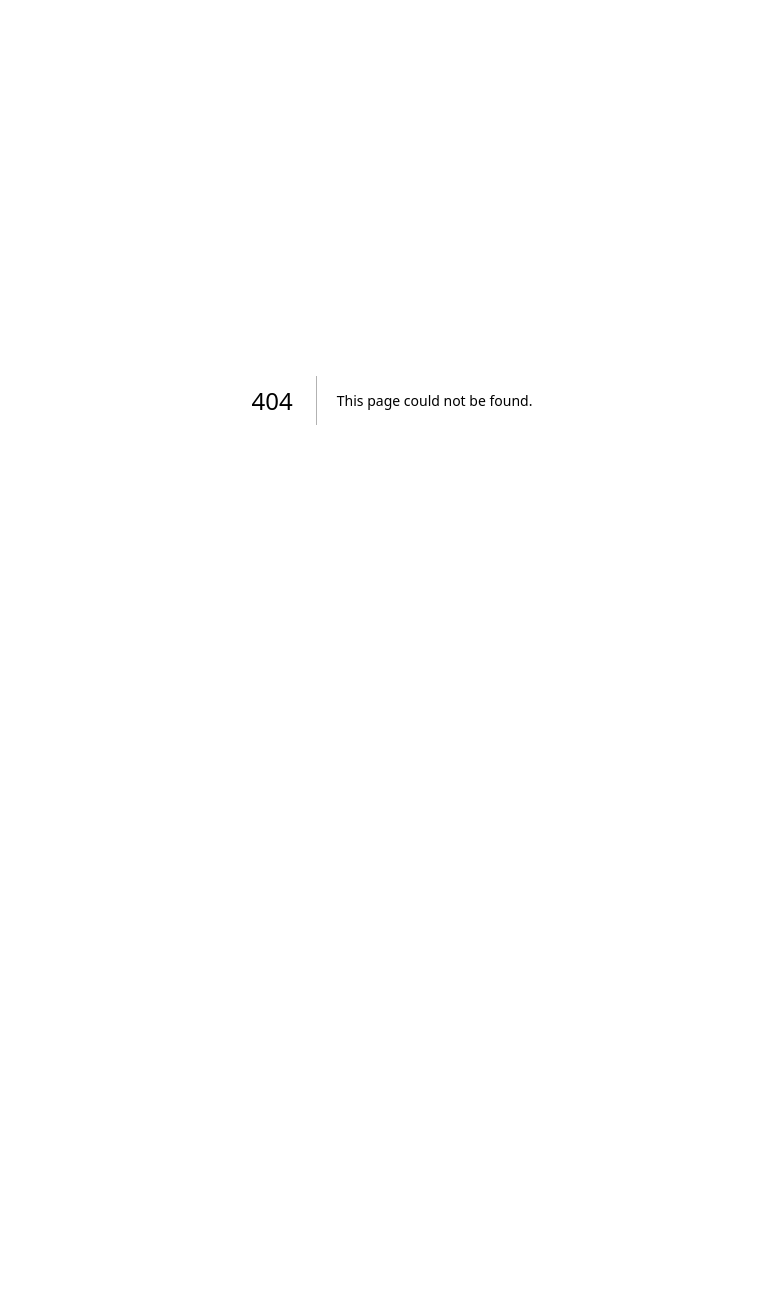
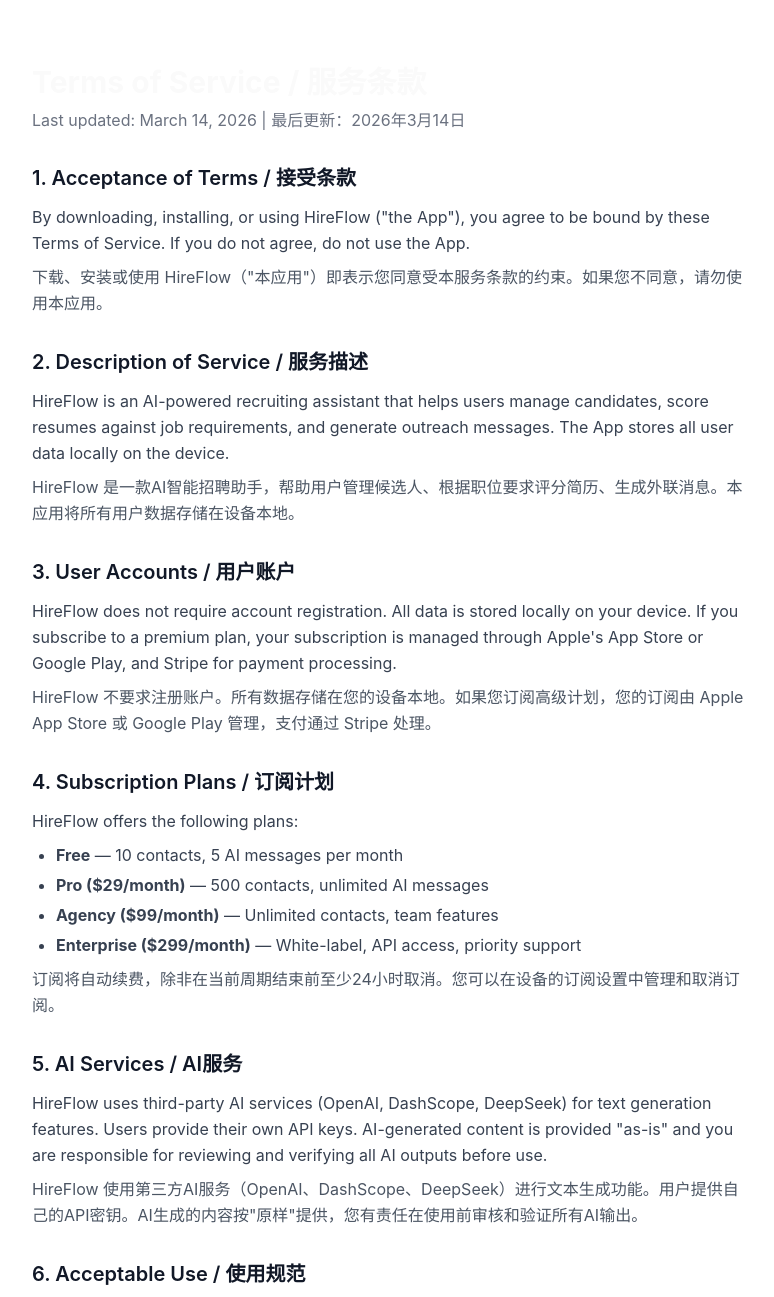
Before and after one commit to lalalic/hireflow-landing, a Next.js app: page /terms in a window 1280 px wide. Before the commit this address had no page. Shown: the top 1297 px of the page, without its empty margins (248-1022 px from the left). Before the commit the page ends 800 px from the top, so only its background shows below. Built offline with nearby package versions, Linux system fonts and the light colour scheme.

Commit message:
feat: terms of service page (bilingual) + footer links

```diff
--- a/src/app/page.tsx
+++ b/src/app/page.tsx
@@ -256,6 +256,8 @@
             <a href="https://github.com/lalalic/hireflow" target="_blank" className="hover:text-white transition">GitHub</a>
             <a href="https://twitter.com" target="_blank" className="hover:text-white transition">Twitter</a>
             <a href="/course" className="hover:text-white transition">AI招聘课</a>
+            <a href="/privacy" className="hover:text-white transition">隐私政策</a>
+            <a href="/terms" className="hover:text-white transition">服务条款</a>
             <a href="mailto:lalalic@139.com" className="hover:text-white transition">联系我们</a>
           </div>
         </div>
--- a/src/app/sitemap.ts
+++ b/src/app/sitemap.ts
@@ -21,5 +21,11 @@
       changeFrequency: 'yearly',
       priority: 0.3,
     },
+    {
+      url: `${baseUrl}/terms`,
+      lastModified: new Date(),
+      changeFrequency: 'yearly',
+      priority: 0.3,
+    },
   ];
 }
--- /dev/null
+++ b/src/app/terms/page.tsx
@@ -0,0 +1,152 @@
+export default function TermsPage() {
+  return (
+    <div className="min-h-screen bg-white">
+      <div className="max-w-3xl mx-auto px-6 py-16">
+        <h1 className="text-3xl font-bold mb-2">Terms of Service / 服务条款</h1>
+        <p className="text-gray-500 mb-8">Last updated: March 14, 2026 | 最后更新：2026年3月14日</p>
+
+        <div className="space-y-8 text-gray-700 leading-relaxed">
+          {/* Section 1 */}
+          <section>
+            <h2 className="text-xl font-semibold text-gray-900 mb-3">1. Acceptance of Terms / 接受条款</h2>
+            <p className="mb-2">
+              By downloading, installing, or using HireFlow (&quot;the App&quot;), you agree to be bound by these Terms of Service. If you do not agree, do not use the App.
+            </p>
+            <p className="text-gray-600">
+              下载、安装或使用 HireFlow（&quot;本应用&quot;）即表示您同意受本服务条款的约束。如果您不同意，请勿使用本应用。
+            </p>
+          </section>
+
+          {/* Section 2 */}
+          <section>
+            <h2 className="text-xl font-semibold text-gray-900 mb-3">2. Description of Service / 服务描述</h2>
+            <p className="mb-2">
+              HireFlow is an AI-powered recruiting assistant that helps users manage candidates, score resumes against job requirements, and generate outreach messages. The App stores all user data locally on the device.
+            </p>
+            <p className="text-gray-600">
+              HireFlow 是一款AI智能招聘助手，帮助用户管理候选人、根据职位要求评分简历、生成外联消息。本应用将所有用户数据存储在设备本地。
+            </p>
+          </section>
+
+          {/* Section 3 */}
+          <section>
+            <h2 className="text-xl font-semibold text-gray-900 mb-3">3. User Accounts / 用户账户</h2>
+            <p className="mb-2">
+              HireFlow does not require account registration. All data is stored locally on your device. If you subscribe to a premium plan, your subscription is managed through Apple&apos;s App Store or Google Play, and Stripe for payment processing.
+            </p>
+            <p className="text-gray-600">
+              HireFlow 不要求注册账户。所有数据存储在您的设备本地。如果您订阅高级计划，您的订阅由 Apple App Store 或 Google Play 管理，支付通过 Stripe 处理。
+            </p>
+          </section>
+
+          {/* Section 4 */}
+          <section>
+            <h2 className="text-xl font-semibold text-gray-900 mb-3">4. Subscription Plans / 订阅计划</h2>
+            <div className="mb-2">
+              <p className="mb-2">HireFlow offers the following plans:</p>
+              <ul className="list-disc pl-6 space-y-1">
+                <li><strong>Free</strong> — 10 contacts, 5 AI messages per month</li>
+                <li><strong>Pro ($29/month)</strong> — 500 contacts, unlimited AI messages</li>
+                <li><strong>Agency ($99/month)</strong> — Unlimited contacts, team features</li>
+                <li><strong>Enterprise ($299/month)</strong> — White-label, API access, priority support</li>
+              </ul>
+            </div>
+            <p className="text-gray-600">
+              订阅将自动续费，除非在当前周期结束前至少24小时取消。您可以在设备的订阅设置中管理和取消订阅。
+            </p>
+          </section>
+
+          {/* Section 5 */}
+          <section>
+            <h2 className="text-xl font-semibold text-gray-900 mb-3">5. AI Services / AI服务</h2>
+            <p className="mb-2">
+              HireFlow uses third-party AI services (OpenAI, DashScope, DeepSeek) for text generation features. Users provide their own API keys. AI-generated content is provided &quot;as-is&quot; and you are responsible for reviewing and verifying all AI outputs before use.
+            </p>
+            <p className="text-gray-600">
+              HireFlow 使用第三方AI服务（OpenAI、DashScope、DeepSeek）进行文本生成功能。用户提供自己的API密钥。AI生成的内容按&quot;原样&quot;提供，您有责任在使用前审核和验证所有AI输出。
+            </p>
+          </section>
+
+          {/* Section 6 */}
+          <section>
+            <h2 className="text-xl font-semibold text-gray-900 mb-3">6. Acceptable Use / 使用规范</h2>
+            <div className="mb-2">
+              <p className="mb-2">You agree not to:</p>
+              <ul className="list-disc pl-6 space-y-1">
+                <li>Use the App for any unlawful purpose</li>
+                <li>Send spam or unsolicited messages using AI-generated content</li>
+                <li>Attempt to reverse engineer, decompile, or disassemble the App</li>
+                <li>Use the App to discriminate against candidates based on protected characteristics</li>
+                <li>Violate any applicable employment or data protection laws</li>
+              </ul>
+            </div>
+            <p className="text-gray-600">
+              您同意不将本应用用于任何非法目的、发送垃圾邮件、尝试逆向工程，或用于基于受保护特征的候选人歧视。
+            </p>
+          </section>
+
+          {/* Section 7 */}
+          <section>
+            <h2 className="text-xl font-semibold text-gray-900 mb-3">7. Intellectual Property / 知识产权</h2>
+            <p className="mb-2">
+              The App and its original content, features, and functionality are owned by HireFlow and are protected by copyright, trademark, and other intellectual property laws. Your candidate data and AI-generated messages belong to you.
+            </p>
+            <p className="text-gray-600">
+              本应用及其原创内容、功能由 HireFlow 所有，受版权、商标和其他知识产权法保护。您的候选人数据和AI生成的消息归您所有。
+            </p>
+          </section>
+
+          {/* Section 8 */}
+          <section>
+            <h2 className="text-xl font-semibold text-gray-900 mb-3">8. Disclaimer / 免责声明</h2>
+            <p className="mb-2">
+              The App is provided &quot;as is&quot; without warranty of any kind. We do not guarantee that AI-generated scores, analyses, or messages will be accurate, complete, or suitable for any particular purpose. Hiring decisions should not be based solely on AI recommendations.
+            </p>
+            <p className="text-gray-600">
+              本应用按&quot;原样&quot;提供，不作任何形式的保证。我们不保证AI生成的评分、分析或消息的准确性、完整性或适用性。招聘决策不应仅基于AI建议。
+            </p>
+          </section>
+
+          {/* Section 9 */}
+          <section>
+            <h2 className="text-xl font-semibold text-gray-900 mb-3">9. Limitation of Liability / 责任限制</h2>
+            <p className="mb-2">
+              In no event shall HireFlow be liable for any indirect, incidental, special, consequential, or punitive damages arising from your use of the App, including but not limited to loss of data, loss of business opportunities, or hiring decisions made using the App.
+            </p>
+            <p className="text-gray-600">
+              在任何情况下，HireFlow 均不对因使用本应用而产生的任何间接、附带、特殊、后果性或惩罚性损害承担责任。
+            </p>
+          </section>
+
+          {/* Section 10 */}
+          <section>
+            <h2 className="text-xl font-semibold text-gray-900 mb-3">10. Changes to Terms / 条款变更</h2>
+            <p className="mb-2">
+              We reserve the right to modify these terms at any time. Changes will be posted on this page with an updated date. Continued use of the App after changes constitutes acceptance of the new terms.
+            </p>
+            <p className="text-gray-600">
+              我们保留随时修改这些条款的权利。更改将发布在此页面上并更新日期。在更改后继续使用本应用即表示接受新条款。
+            </p>
+          </section>
+
+          {/* Section 11 */}
+          <section>
+            <h2 className="text-xl font-semibold text-gray-900 mb-3">11. Contact / 联系方式</h2>
+            <p className="mb-2">
+              For questions about these Terms, contact us at:
+            </p>
+            <p className="font-medium">lalalic@139.com</p>
+          </section>
+        </div>
+
+        <div className="mt-12 pt-8 border-t text-center text-sm text-gray-400">
+          <p>© 2026 HireFlow. All rights reserved.</p>
+          <div className="mt-2 space-x-4">
+            <a href="/privacy" className="hover:text-gray-600">Privacy Policy</a>
+            <a href="/" className="hover:text-gray-600">Home</a>
+          </div>
+        </div>
+      </div>
+    </div>
+  );
+}
```
